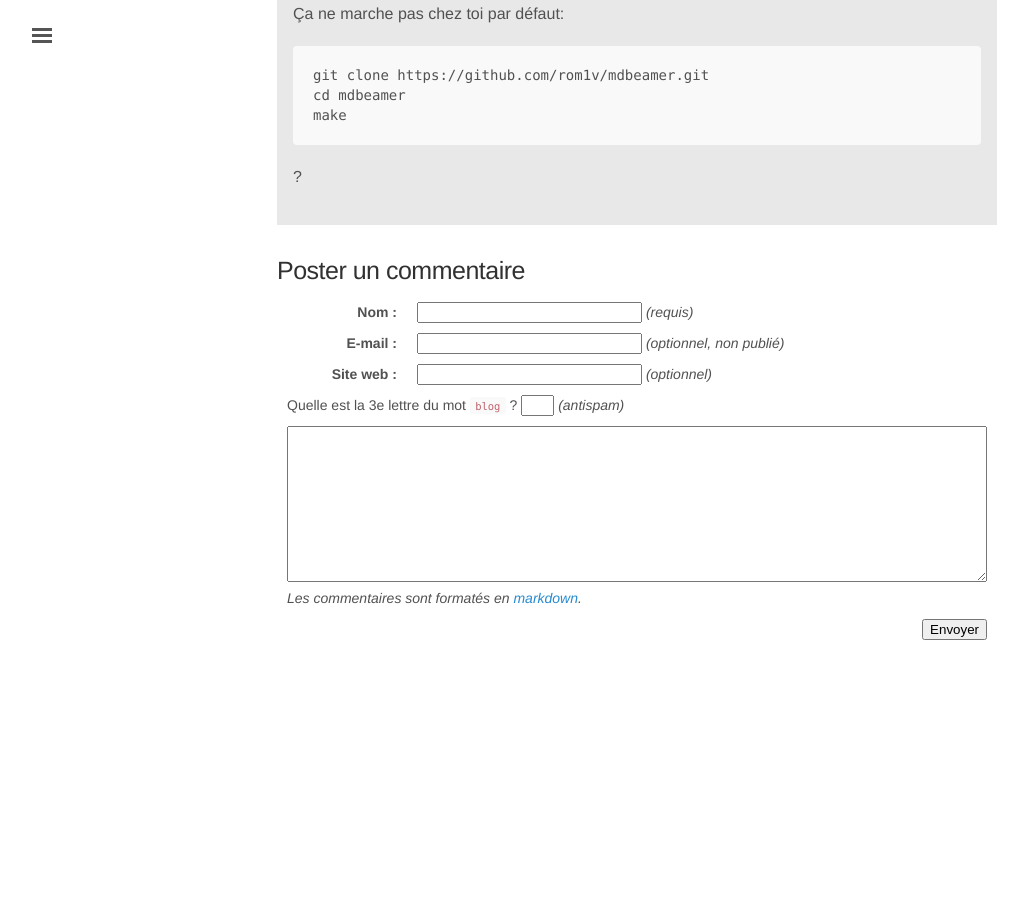
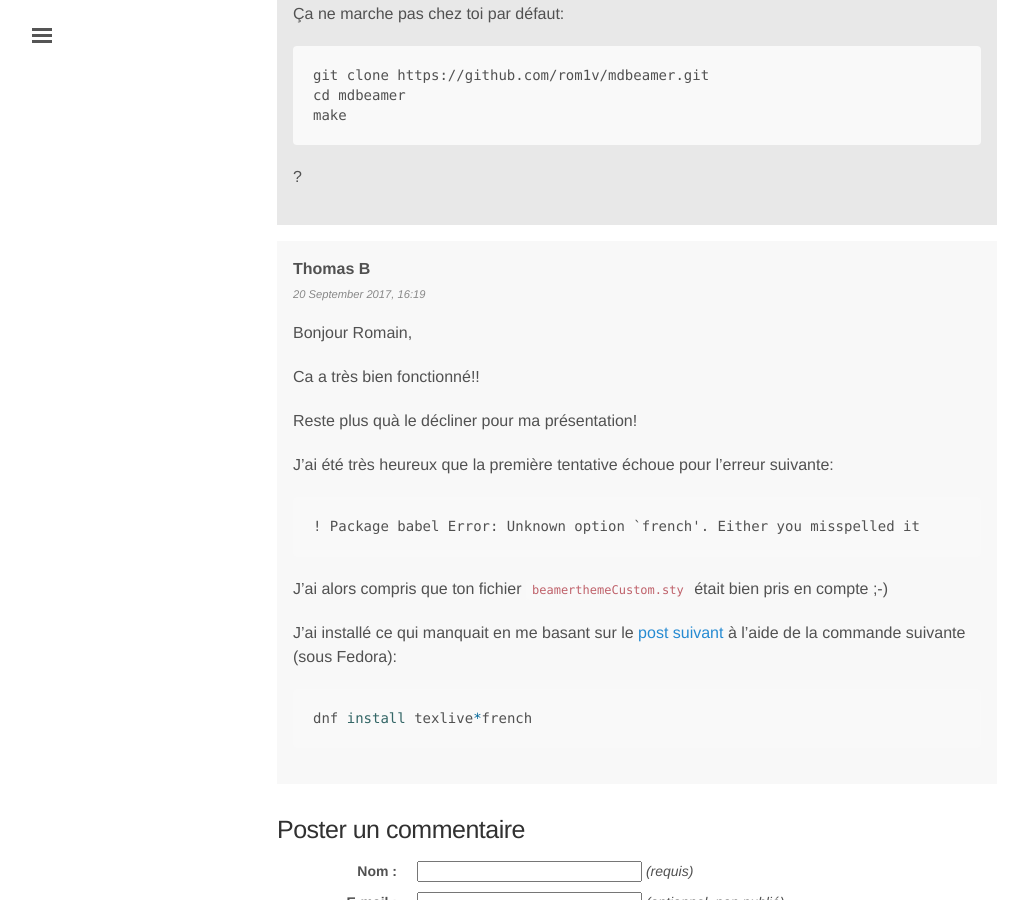
Before and after one commit to rom1v/blog.rom1v.com, a Jekyll site: the page built from _posts/2014-02-15-des-slides-beamer-en-markdown.md, in a window 1280 px wide and 900 px high, scrolled down 8297 px. Shown: the whole window, without its empty margins (3-1031 px from the left). Built offline with Jekyll 4.4.1, drawn with Linux system fonts in a browser that asks for light colours; before the commit the page ends 8962 px from its top, so only the background shows below that.

Commit message:
Publish comment 11 for mdbeamer

````diff
--- a/_data/comments-2014-02-des-slides-beamer-en-markdown.yaml
+++ b/_data/comments-2014-02-des-slides-beamer-en-markdown.yaml
@@ -166,3 +166,29 @@
         make
 
     ?
+- id: 11
+  author: Thomas B
+  date: 2017-09-20 16:19:00+02:00
+  contents: |
+    Bonjour Romain,
+
+    Ca a très bien fonctionné!!
+
+    Reste plus quà le décliner pour ma présentation!
+
+    J'ai été très heureux que la première tentative échoue pour l'erreur
+    suivante:
+    ```
+    ! Package babel Error: Unknown option `french'. Either you misspelled it
+    ```
+
+    J'ai alors compris que ton fichier `beamerthemeCustom.sty` était bien pris
+    en compte ;-)
+
+    J'ai installé ce qui manquait en me basant sur le [post
+    suivant](https://tex.stackexchange.com/questions/254119/package-babel-error-unknown-language-french-not-francais)
+    à l'aide de la commande suivante (sous Fedora):
+
+    ```shell
+    dnf install texlive*french
+    ```
````
